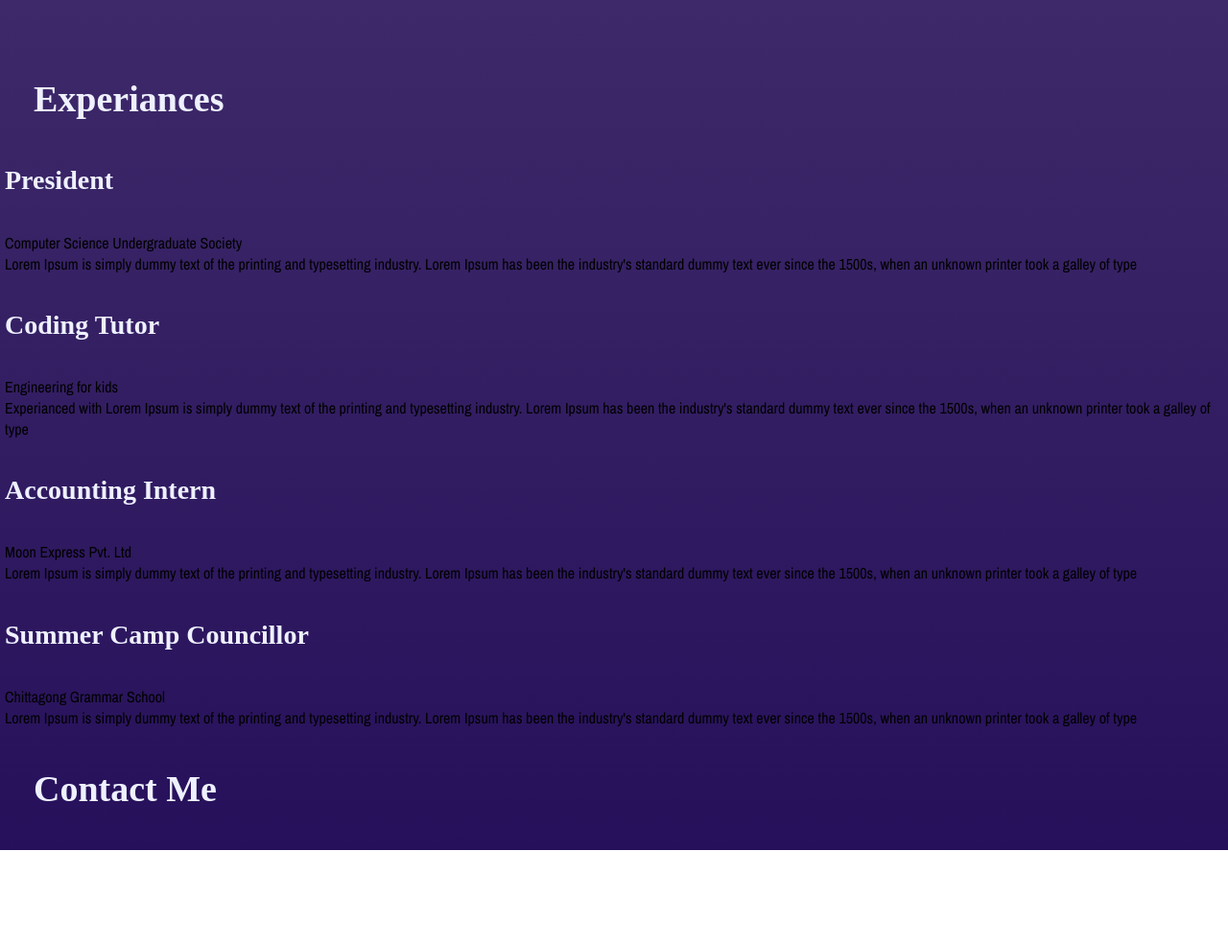
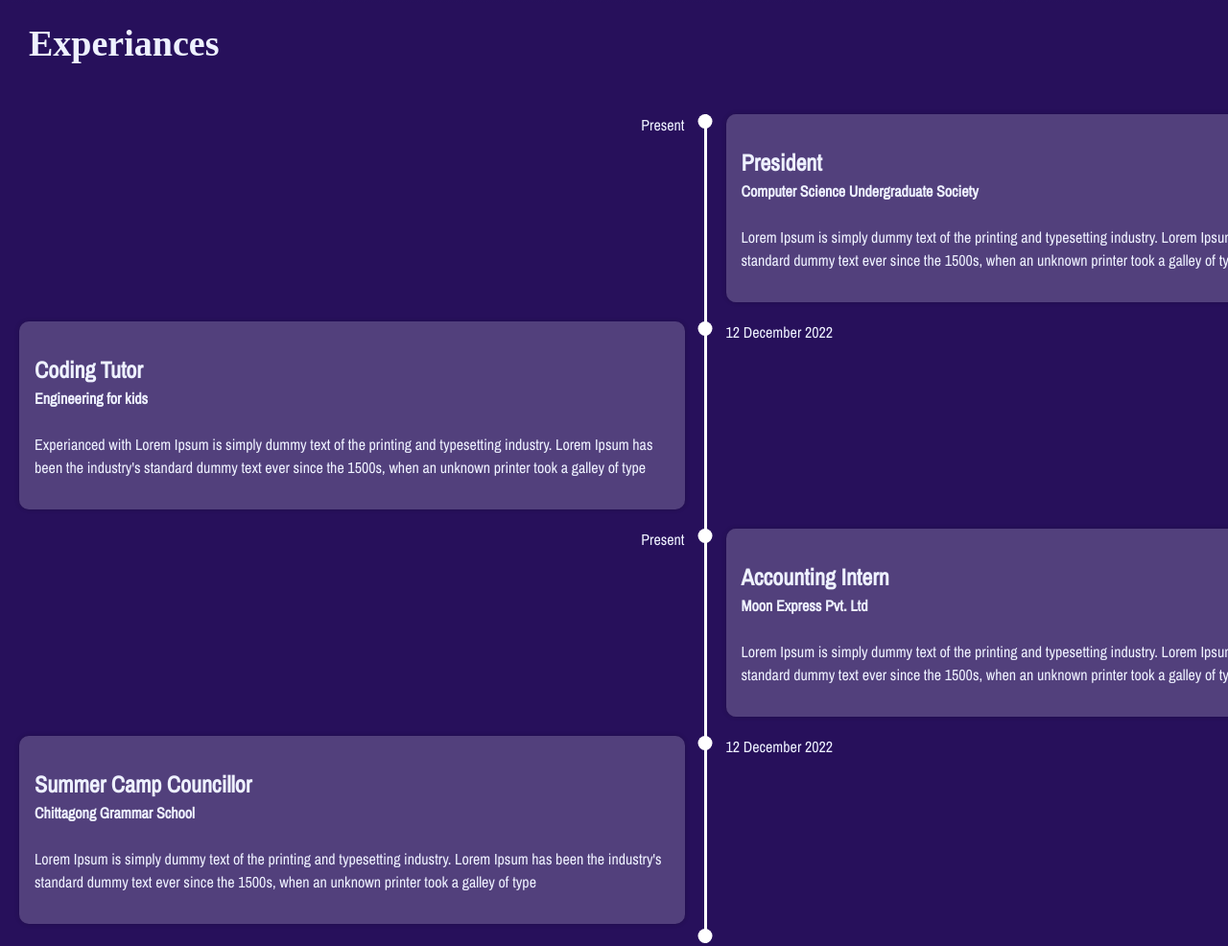
Before and after one commit to tahaminachy43/Personal, a plain HTML site: page index.html in a window 1280 px wide. Shown: the part 1597-2583 px from the top of the page at 96% size. Before the commit the page ends 2483 px from the top, so only its background shows below. Drawn offline with nearby package versions, Linux system fonts and the light colour scheme; a web font is replaced by a local one.

Commit message:
Grid and timeline vibes

```diff
--- a/index.css
+++ b/index.css
@@ -1,18 +1,20 @@
 body{
     background: hsla(258, 70%, 21%, 1);
 
-background: linear-gradient(90deg, hsla(258, 70%, 21%, 1) 0%, hsla(260, 29%, 36%, 1) 68%);
+    background: linear-gradient(90deg, hsla(258, 70%, 21%, 1) 0%, hsla(260, 29%, 36%, 1) 68%);
 
-background: -moz-linear-gradient(90deg, hsla(258, 70%, 21%, 1) 0%, hsla(260, 29%, 36%, 1) 68%);
+    background: -moz-linear-gradient(90deg, hsla(258, 70%, 21%, 1) 0%, hsla(260, 29%, 36%, 1) 68%);
 
-background: -webkit-linear-gradient(90deg, hsla(258, 70%, 21%, 1) 0%, hsla(260, 29%, 36%, 1) 68%);
+    background: -webkit-linear-gradient(90deg, hsla(258, 70%, 21%, 1) 0%, hsla(260, 29%, 36%, 1) 68%);
 
-filter: progid: DXImageTransform.Microsoft.gradient( startColorstr="#261059", endColorstr="#524175", GradientType=1 );
-    margin: 5px;
+    filter: progid: DXImageTransform.Microsoft.gradient( startColorstr="#261059", endColorstr="#524175", GradientType=1 );
+    margin:0px;
+    width: 1470px;
+
 
 }
 .body1{
-    width: 1460px;
+    width: 1470px;
     height: 800px;
     background-color: #EEF1FF;
     background-image: url(Purple\ Plain\ Wallpaper_resized.jpg);
@@ -123,8 +125,18 @@ p{
 
 
 #education{
-    width: 1460px;
+    width: 1470px;
     height: 800px;
+    background: hsla(258, 70%, 21%, 1);
+
+    background: linear-gradient(90deg, hsla(258, 70%, 21%, 1) 0%, hsla(260, 29%, 36%, 1) 68%);
+
+    background: -moz-linear-gradient(90deg, hsla(258, 70%, 21%, 1) 0%, hsla(260, 29%, 36%, 1) 68%);
+
+    background: -webkit-linear-gradient(90deg, hsla(258, 70%, 21%, 1) 0%, hsla(260, 29%, 36%, 1) 68%);
+
+    filter: progid: DXImageTransform.Microsoft.gradient( startColorstr="#261059", endColorstr="#524175", GradientType=1 );
+    color: #EEF1FF;
 
 
 
@@ -140,8 +152,9 @@ p{
 h2{
     font-family: 'Donegal One', serif;
     font-size: 38px;
-    padding: 10px 30px;
+    padding: 20px 30px;
     color: #EEF1FF;
+    margin-top: 0;
 }
 
 .image2{
@@ -160,5 +173,77 @@ h4{
     color: #EEF1FF;
     font-family: 'Archivo Narrow', sans-serif;
     padding: 50px;
-    width: 500px;
+    width: 400px;
 }
+
+#Work{
+    margin: 0;
+    width: 1470px;
+    height: 1000px;
+
+
+    background-color: hsla(258, 70%, 21%, 1);
+    font-family: 'Archivo Narrow', sans-serif;
+    color: #EEF1FF;
+}
+
+.timeline{
+
+
+
+    display: grid;
+    grid-template-columns: 1fr 3px 1fr;
+
+    font-family: 'Archivo Narrow', sans-serif;
+    color: #EEF1FF;
+}
+
+.timeline_component{
+    margin: 0px 20px 20px 20px;
+
+}
+
+.timeline_component_bg{
+    padding: 1em;
+    background: rgba(255, 255, 255, 0.2);
+    box-shadow: 0 0 5px rgba(0, 0, 0, 0.2);
+    border-radius: 10px;
+}
+
+.timeline_date_right{
+    text-align: right;
+}
+
+.timeline_middle{
+    position:relative;
+    background: white;
+}
+.timeline_point{
+    position: absolute;
+    top: 0;
+    left: 50%;
+    transform: translateX(-50%);
+    width: 15px;
+    height: 15px;
+    border-radius: 50%;
+    background: white;
+}
+
+.timeline_point_bottom{
+    top:initial;
+    bottom: 0;
+}
+
+timeline_bottom{
+    margin-bottom: 0;
+}
+
+.txt{
+    margin:0px;
+    font-size: 24px;
+
+}
+
+p{
+    line-height: 1.5;
+}
--- a/index.html
+++ b/index.html
@@ -64,33 +64,88 @@
             </div>
         </div>
     </div>
-
     <div id="Work">
         <h2>Experiances</h2>
+        <div class="timeline">
+            <div class="timeline_component">
+                <div class="timeline_date timeline_date_right">
+                    Present
+                </div>
+            </div>
+
+            <div class="timeline_middle">
+                <div class="timeline_point"></div>
+            </div>
+
+            <div class="timeline_component timeline_component_bg">
+                <p><b class="txt">President</b><br><b>Computer Science Undergraduate Society</b><br><br> Lorem Ipsum is simply dummy text of the printing and typesetting industry. Lorem Ipsum has been the industry's standard dummy text ever since the 1500s, when an unknown printer took a galley of type</p>
+            </div>
+
+            <div class="timeline_component timeline_component_bg">
+
+                <p><b class="txt">Coding Tutor</b><br><b>Engineering for kids</b><br><br> Experianced with Lorem Ipsum is simply dummy text of the printing and typesetting industry. Lorem Ipsum has been the industry's standard dummy text ever since the 1500s, when an unknown printer took a galley of type </p>
+            </div>
+
+            <div class="timeline_middle">
+                <div class="timeline_point"></div>
+            </div>
+
+            <div class="timeline_component">
+                <div class="timeline_date timeline_date_left">
+                    12 December 2022
+                </div>
+            </div>
+
+            <div class="timeline_component">
+                <div class="timeline_date timeline_date_right">
+                    Present
+                </div>
+            </div>
+
+            <div class="timeline_middle">
+                <div class="timeline_point"></div>
+            </div>
+
+            <div class="timeline_component timeline_component_bg">
+
+
+                <p><b class="txt">Accounting Intern</b><br><b>Moon Express Pvt. Ltd</b><br><br>Lorem Ipsum is simply dummy text of the printing and typesetting industry. Lorem Ipsum has been the industry's standard dummy text ever since the 1500s, when an unknown printer took a galley of type</p>
+            </div>
+
+            <div class="timeline_component timeline_bottom timeline_component_bg">
+
+                <p><b class="txt">Summer Camp Councillor</b><br><b>Chittagong Grammar School</b><br><br> Lorem Ipsum is simply dummy text of the printing and typesetting industry. Lorem Ipsum has been the industry's standard dummy text ever since the 1500s, when an unknown printer took a galley of type </p>
+            </div>
+
+            <div class="timeline_middle">
+                <div class="timeline_point"></div>
+                <div class="timeline_point timeline_point_bottom"></div>
+            </div>
+
+            <div class="timeline_component timeline_bottom">
+                <div class="timeline_date timeline_date_left">
+                    12 December 2022
+                </div>
+            </div>
+
+
+
+
+
+
+
+        </div>
+
+    </div>
+
+    <div id="contact">
+        <h2>Get in Touch </h2>
         <div>
-            <h4>President</h4>
-            <p>Computer Science Undergraduate Society<br> Lorem Ipsum is simply dummy text of the printing and typesetting industry. Lorem Ipsum has been the industry's standard dummy text ever since the 1500s, when an unknown printer took a galley of type</p>
-        </div>
-        <div>
-            <h4>Coding Tutor</h4>
-            <p>Engineering for kids<br> Experianced with Lorem Ipsum is simply dummy text of the printing and typesetting industry. Lorem Ipsum has been the industry's standard dummy text ever since the 1500s, when an unknown printer took a galley of type </p>
-        </div>
-        <div>
-            <h4>Accounting Intern</h4>
-            <p>Moon Express Pvt. Ltd<br>Lorem Ipsum is simply dummy text of the printing and typesetting industry. Lorem Ipsum has been the industry's standard dummy text ever since the 1500s, when an unknown printer took a galley of type</p>
-        </div>
-        <div>
-            <h4>Summer Camp Councillor</h4>
-            <p>Chittagong Grammar School<br> Lorem Ipsum is simply dummy text of the printing and typesetting industry. Lorem Ipsum has been the industry's standard dummy text ever since the 1500s, when an unknown printer took a galley of type</p>
+            <a href="https://www.linkedin.com/in/tahamina-chowdhury/"><img src="https://www.simpleimageresizer.com/_uploads/photos/0a101ace/linkedin_3.png">Linkedin</a>
         </div>
 
 
     </div>
 
-    <div id="contact">
-        <h2>Contact Me</h2>
-
-    </div>
-
 </body>
 </html>
```
Also changed, not shown: linkedin.png (added), 1 other file.
